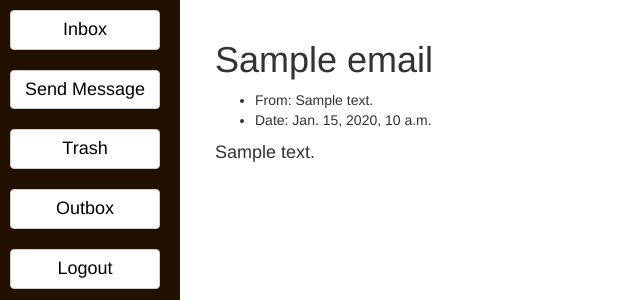
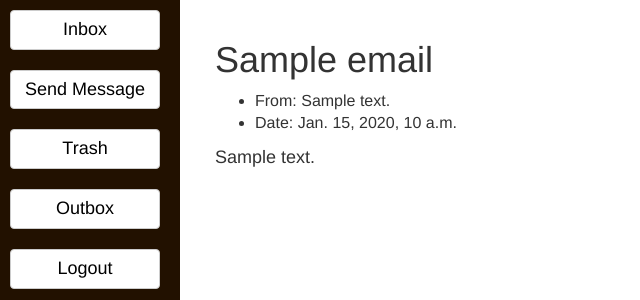
Before and after one commit to ahicks92/simplemail, a Django app: page /view_message/1 in a window 1280 px wide. Shown: the top 300 px of the page, without its empty margins (0-640 px from the left). Run offline with Django 3.2, Linux system fonts and the light colour scheme; a user stored in the database is signed in; tables that the repository leaves empty hold one stand-in row (values such as "Sample post"); some libraries are stand-ins or nearby versions.

Commit message:
adjusted text size

```diff
--- a/cen4010/simplemail/static/simplemail/style.css
+++ b/cen4010/simplemail/static/simplemail/style.css
@@ -208,3 +208,7 @@ textarea{
     width: 100%;
     color: black;
 }
+
+ul{
+  font-size: 16px;
+}
```
